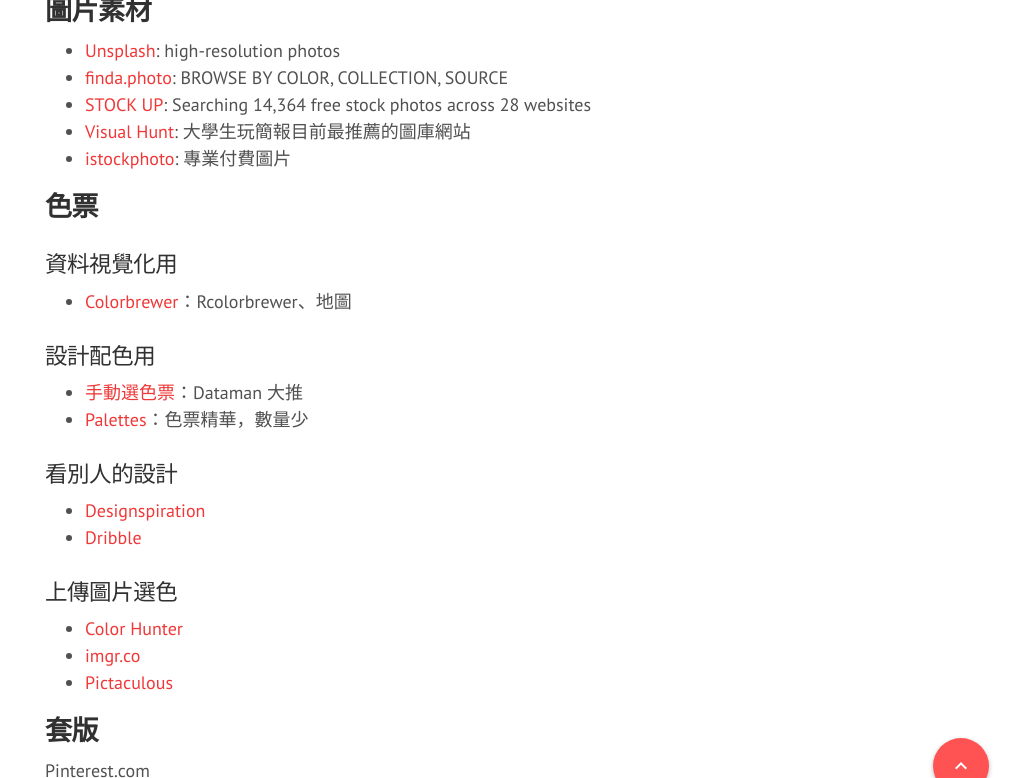
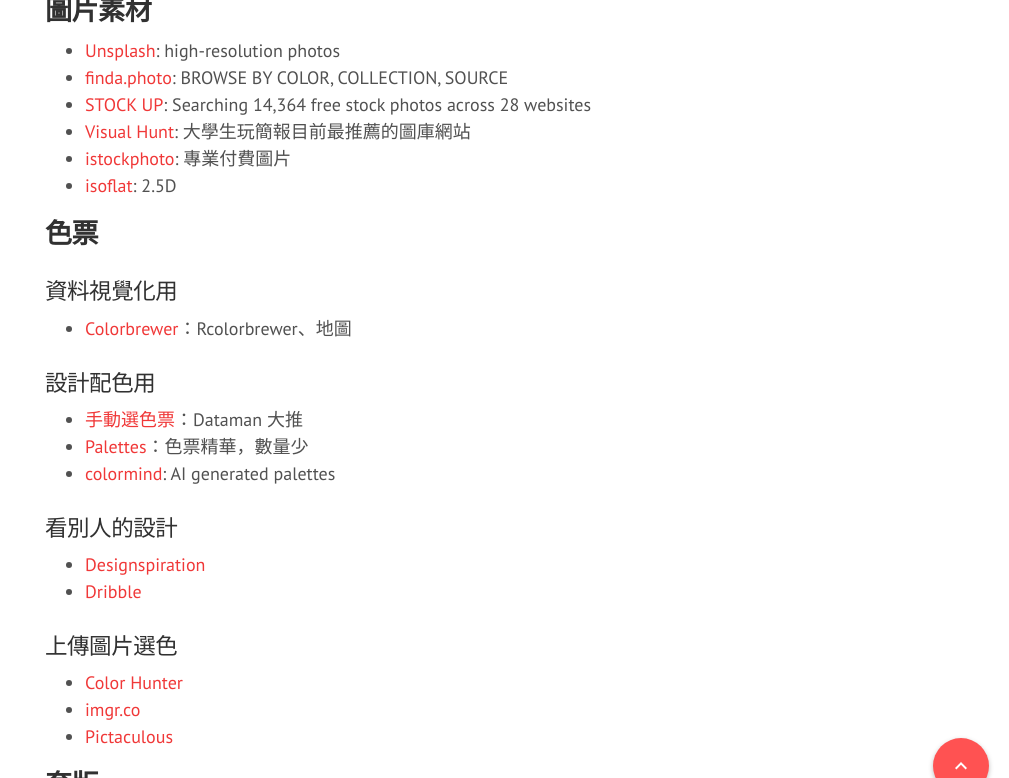
Before and after one commit to leoluyi/leoluyi.github.io, a Jekyll site: the page built from _posts/2016-06-20-gallery-icon-resources.md, in a window 1280 px wide and 900 px high, scrolled down 1004 px, cut to the strip 86-864 px from the top of the window. Shown: the whole strip, without its empty margins (271-1280 px from the left). Built offline with Jekyll 4.4.1, drawn with Linux system fonts in a browser that asks for light colours; nearby versions of some CDN libraries; comment, search, counter and statistics services are not loaded.

Commit message:
Update post content

```diff
--- a/_posts/2016-06-20-gallery-icon-resources.md
+++ b/_posts/2016-06-20-gallery-icon-resources.md
@@ -36,7 +36,7 @@
 - [STOCK UP](https://www.sitebuilderreport.com/stock-up): Searching 14,364 free stock photos across 28 websites
 - [Visual Hunt](https://visualhunt.com/): 大學生玩簡報目前最推薦的圖庫網站
 - [istockphoto](http://www.istockphoto.com/): 專業付費圖片
-
+- [isoflat](https://isoflat.com/): 2.5D
 
 ## 色票
 
@@ -44,11 +44,11 @@
 
 - [Colorbrewer](http://colorbrewer2.org/)：Rcolorbrewer、地圖
 
-
 ### 設計配色用
 
 - [手動選色票](http://www.palettable.io/)：Dataman 大推
 - [Palettes](https://drewnoakes.com/palettes/)：色票精華，數量少
+- [colormind](http://colormind.io/): AI generated palettes
 
 ### 看別人的設計
 
```
